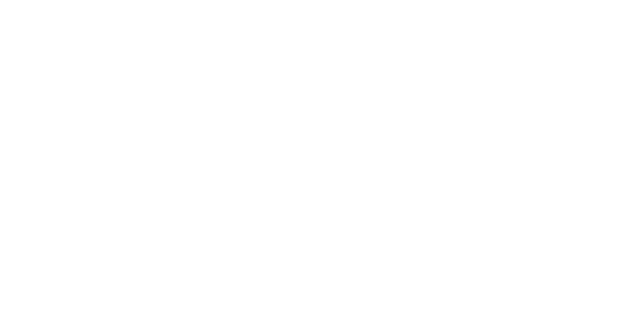
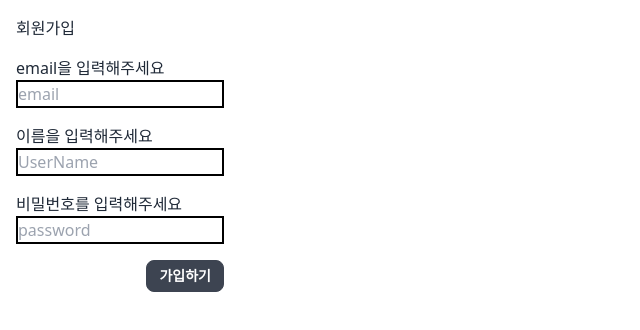
Before and after one commit to HeoEunJae/React_my_tube_front, a React (Create React App) app: page /SignUp in a window 1280 px wide. Before the commit this address had no page. Shown: the top 330 px of the page, without its empty margins (0-640 px from the left). Built offline with nearby package versions, Linux system fonts and the light colour scheme.

Commit message:
회원가입프론트

```diff
--- a/src/index.js
+++ b/src/index.js
@@ -4,6 +4,7 @@
 import "./index.css";
 import About from "./routes/About";
 import Home from "./routes/Home";
+import SignUp from "./routes/SignUp";
 
 const root = ReactDOM.createRoot(document.getElementById("root"));
 root.render(
@@ -12,6 +13,7 @@
       <Routes>
         <Route path="/" element={<Home />}></Route>
         <Route path="/about" element={<About />}></Route>
+        <Route path="/SignUp" element={<SignUp />}></Route>
       </Routes>
     </Router>
   </React.StrictMode>
--- a/src/layouts/Header.jsx
+++ b/src/layouts/Header.jsx
@@ -4,6 +4,7 @@
 
 const Header = () => {
   const navigate = useNavigate();
+  const isLogined = false;
   return (
     <header>
       <div className="flex justify-between navbar bg-base-100 border-b shadow-md ">
@@ -33,10 +34,14 @@
         {/* 검색창 끝*/}
         {/* 홈 버튼 로그아웃 버튼 등등 시작*/}
         <div>
+          {isLogined ? (
             <div className="dropdown dropdown-end">
               <label tabIndex={0} className="btn btn-ghost btn-circle avatar">
                 <div className="w-24 rounded-full">
-                <img src="https://placeimg.com/192/192/people" alt="profile" />
+                  <img
+                    src="https://placeimg.com/192/192/people"
+                    alt="profile"
+                  />
                 </div>
               </label>
               <ul
@@ -64,6 +69,16 @@
                 </li>
               </ul>
             </div>
+          ) : (
+            <div className="flex gap-4">
+              <div>
+                <Link to="/Signup">회원가입</Link>
+              </div>
+              <div className="mr-2">
+                <Link to="/Login">로그인</Link>
+              </div>
+            </div>
+          )}
         </div>
         {/* 홈 버튼 로그아웃 버튼 등등 끝*/}
       </div>
--- /dev/null
+++ b/src/routes/SignUp.jsx
@@ -0,0 +1,41 @@
+import React from "react";
+
+const SignUp = () => {
+  return (
+    <div>
+      <form
+        onSubmit={(e) => {
+          e.preventDefault();
+        }}
+        className="flex flex-col items-start w-60 p-4"
+      >
+        <div>회원가입</div>
+
+        <div className="mt-4">email을 입력해주세요</div>
+        <input
+          type="email"
+          className="border-2 w-full border-black"
+          placeholder="email"
+        />
+
+        <div className="mt-4">이름을 입력해주세요</div>
+        <input
+          type="text"
+          className="border-2 w-full border-black"
+          placeholder="UserName"
+        />
+
+        <div className="mt-4">비밀번호를 입력해주세요</div>
+        <input
+          type="password"
+          className="border-2 w-full border-black"
+          placeholder="password"
+        />
+
+        <button className="mt-4 btn btn-sm ml-auto">가입하기</button>
+      </form>
+    </div>
+  );
+};
+
+export default SignUp;
```
Lines whose indentation alone changed are shown as unchanged.
